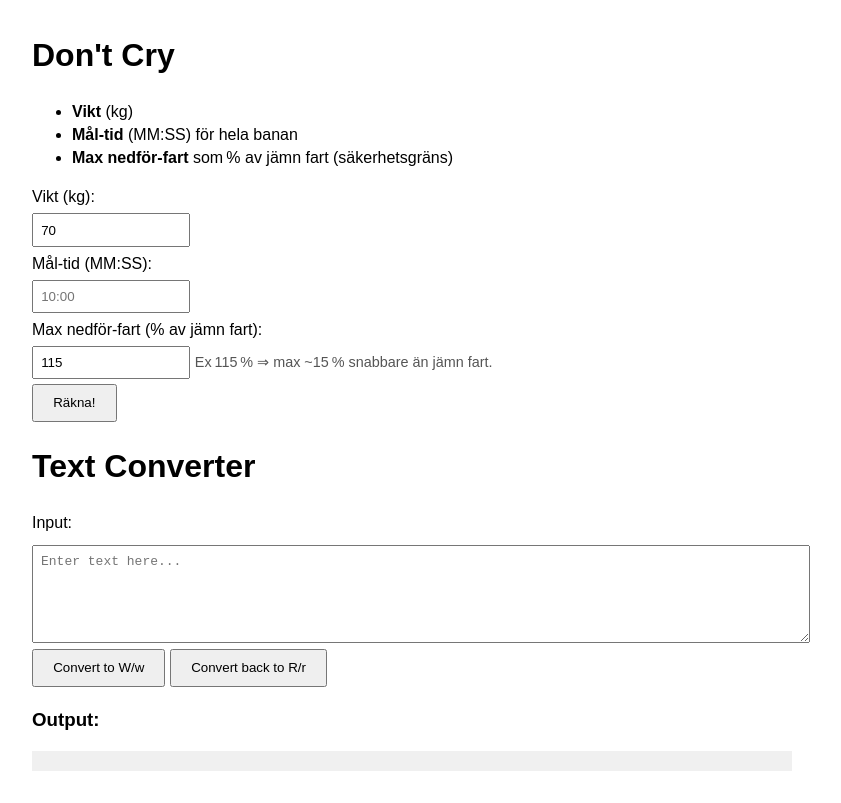
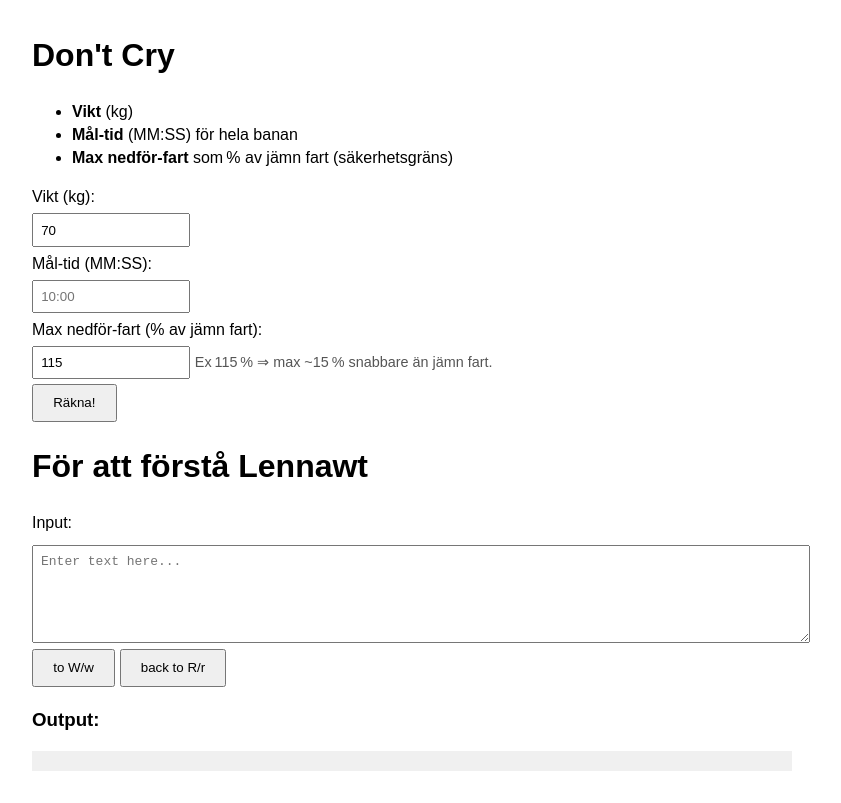
Before and after one commit to Frezzad/DontCry, a plain HTML site: page index.html in a window 1280 px wide. Shown: the whole page, without its empty margins (228-1069 px from the left). Drawn offline with Linux system fonts and the light colour scheme.

Commit message:
Update index.html

```diff
--- a/index.html
+++ b/index.html
@@ -45,13 +45,13 @@
 
   <div id="results"></div>
 
-<h1>Text Converter</h1>
+<h1>För att förstå Lennawt</h1>
   <label for="inputText">Input:</label>
   <textarea id="inputText" placeholder="Enter text here..."></textarea>
 
   <br/>
-  <button onclick="convertToW()">Convert to W/w</button>
-  <button onclick="convertToR()">Convert back to R/r</button>
+  <button onclick="convertToW()"> to W/w</button>
+  <button onclick="convertToR()"> back to R/r</button>
 
   <h3>Output:</h3>
   <div id="outputText" class="output"></div>
```
